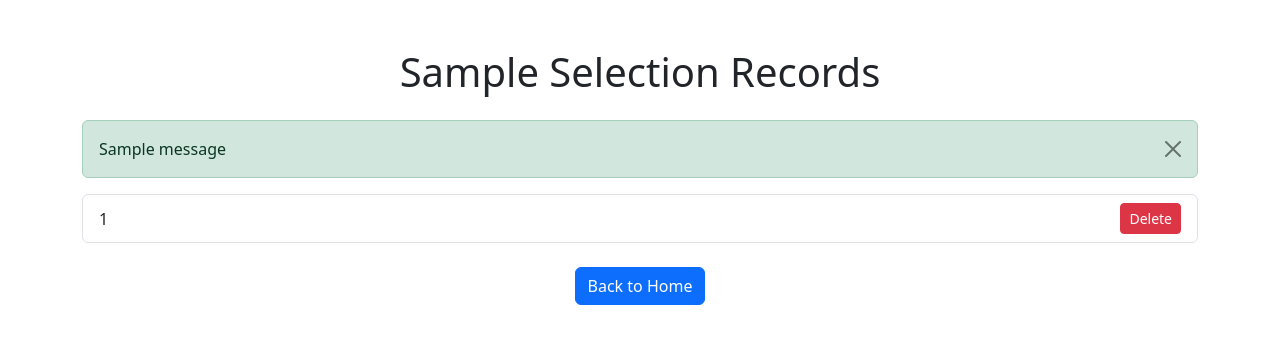
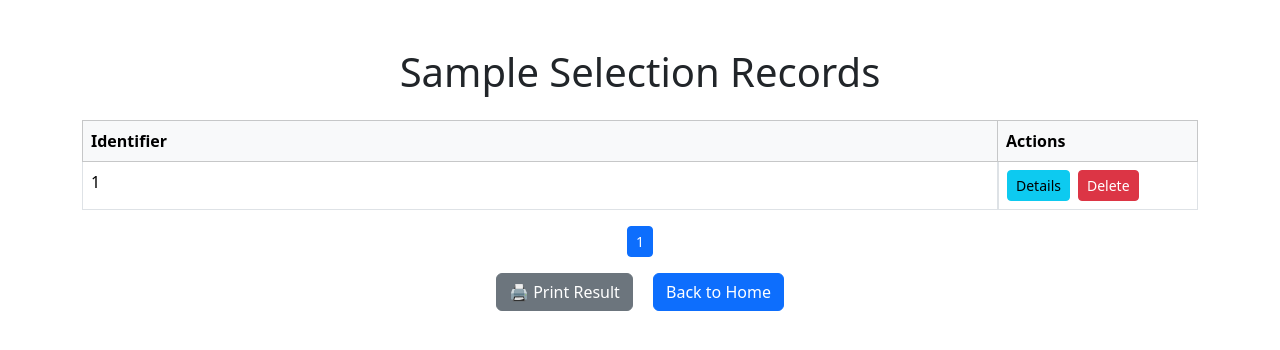
Before and after one commit to Myrilla-ux/AI_group_project, a Flask app: page /results in a window 1280 px wide. Shown: the top 350 px of the page. Run offline with Flask 3, Linux system fonts and the light colour scheme; tables that the repository leaves empty or names only in its code hold one stand-in row (values such as "Sample post"); one stand-in notice (Sample message) is shown; some libraries are stand-ins or nearby versions.

Commit message:
✨ 更新算法逻辑、修复数据库字段读取、改进前端显示

```diff
--- a/flask_demo/app.py
+++ b/flask_demo/app.py
@@ -6,14 +6,15 @@ import random
 import time
 
 app = Flask(__name__)
-app.secret_key = 'your-secret-key'  # ✅ 启用 flash 功能
+app.secret_key = 'your-secret-key'
 
-# ✅ 用于缓存最近一次执行的 result_matrix
+# ✅ 用于缓存最近一次执行的结果
 last_result_matrix = None
+last_random_numbers = []
 
 @app.route('/', methods=['GET', 'POST'])
 def index():
-    global last_result_matrix
+    global last_result_matrix, last_random_numbers
 
     result = None
     value_input = ''
@@ -32,11 +33,13 @@ def index():
 
             if action == 'clear':
                 last_result_matrix = None
+                last_random_numbers = []
                 return render_template("index.html",
                                        result=None,
                                        value_input='',
                                        input_n_values=[])
 
+            # 获取 n 的值
             if n_mode == 'random':
                 random_numbers = random.sample(range(1, m + 1), n)
                 input_n_values = []
@@ -51,25 +54,36 @@ def index():
                     n=n, k=k, j=j, s=s, random_numbers=random_numbers, t=at_least_s
                 )
                 last_result_matrix = result_matrix
+                last_random_numbers = random_numbers
 
                 result = {
                     'answers': [
                         f"Running time: {total_time:.6f} seconds",
                         f"Sample size: {len(result_matrix)}"
-                    ] + [f"results{i}: {' '.join(map(str, row))}" for i, row in enumerate(result_matrix)]
+                    ] + [f"results{i+1}: {' '.join(map(str, row))}" for i, row in enumerate(result_matrix)]
                 }
 
             elif action == 'store':
-                if last_result_matrix:
-                    identifier = f"{m}-{n}-{k}-{j}-{s}-{at_least_s}"
-                    save_to_db(identifier, last_result_matrix)
+                if last_result_matrix is None:
+                    flash("⚠️ Please execute the algorithm before storing.", "warning")
+                    return render_template("index.html", result=None,
+                                           value_input=value_input,
+                                           input_n_values=input_n_values)
+
+                optimal_count = len(last_result_matrix)
+                identifier = f"{m}-{n}-{k}-{j}-{s}-{at_least_s}-{optimal_count}"
+
+                try:
+                    save_to_db(identifier, last_result_matrix, last_random_numbers)
                     result = {
-                        'answers': [f"Stored to DB with ID: {identifier}"]
+                        'answers': [
+                            f"✅ Stored to DB with ID: {identifier}",
+                            f"Total optimal groups: {optimal_count}"
+                        ]
                     }
-                else:
-                    result = {
-                        'answers': ["No result to store. Please run Execute first."]
-                    }
+                except Exception as e:
+                    result = {'answers': [f"🔥 DB Error: {str(e)}"]}
+                    print("🔥 Store error:", e)
 
         except Exception as e:
             result = {
@@ -91,11 +105,10 @@ def delete_record():
     record_id = request.form.get('id')
     if record_id:
         delete_result_by_id(record_id)
-        flash(f"Deleted record ID: {record_id}")
+        flash(f"✅ Deleted record ID: {record_id}")
     else:
         flash("Error: Missing record ID")
     return redirect(url_for('show_results'))
 
-
 if __name__ == '__main__':
     app.run(debug=True, host='0.0.0.0', port=5050)
--- a/flask_demo/templates/results.html
+++ b/flask_demo/templates/results.html
@@ -5,13 +5,6 @@
   <title>Sample Selection Records</title>
   <link href="https://cdn.jsdelivr.net/npm/bootstrap@5.3.3/dist/css/bootstrap.min.css" rel="stylesheet">
   <style>
-    .param-button {
-      cursor: pointer;
-      text-align: left;
-    }
-    .param-button:hover {
-      background-color: #f1f1f1;
-    }
     .group-display {
       margin-top: 30px;
       background-color: #f8f9fa;
@@ -22,62 +15,135 @@
     pre {
       white-space: pre-wrap;
     }
+    @media print {
+      button, .pagination, .btn-primary, .btn-danger {
+        display: none !important;
+      }
+    }
   </style>
 </head>
 <body>
 <div class="container my-5">
   <h1 class="mb-4 text-center">Sample Selection Records</h1>
 
-    <!-- ✅ 删除成功提示 -->
-    {% with messages = get_flashed_messages() %}
-      {% if messages %}
-        <div class="alert alert-success alert-dismissible fade show" role="alert">
-          {{ messages[0] }}
-          <button type="button" class="btn-close" data-bs-dismiss="alert" aria-label="Close"></button>
-        </div>
-      {% endif %}
-    {% endwith %}
-
   {% if records %}
-      <div class="list-group">
-        {% for row in records %}
-          <div class="list-group-item d-flex justify-content-between align-items-center">
-            <!-- 点击展示 -->
-            <div class="param-button flex-grow-1" onclick="showGroup('{{ row[1] | escape }}', `{{ row[2] | escape }}`)">
-              {{ row[1] }}
-            </div>
-            <!-- 删除按钮 -->
-            <form method="post" action="/delete_record" onsubmit="return confirm('Are you sure you want to delete this record?');">
-              <input type="hidden" name="id" value="{{ row[0] }}">
-              <button class="btn btn-danger btn-sm">Delete</button>
-            </form>
-          </div>
-        {% endfor %}
+    <div class="table-responsive">
+      <table class="table table-bordered table-hover">
+        <thead class="table-light">
+          <tr>
+            <th>Identifier</th>
+            <th style="width: 200px;">Actions</th>
+          </tr>
+        </thead>
+        <tbody id="table-body"></tbody>
+      </table>
     </div>
 
     <!-- 展示区域 -->
     <div id="group-container" class="group-display d-none">
       <h5><strong>Selected Parameter Set:</strong> <span id="param-title"></span></h5>
-        <hr>
+      <p><strong>n Values:</strong> <span id="n-values"></span></p>
+      <p><strong>Optimal Groups:</strong></p>
       <pre id="group-content"></pre>
     </div>
   {% else %}
     <div class="alert alert-warning">No records found.</div>
   {% endif %}
 
-    <div class="text-center mt-4">
-      <a href="/" class="btn btn-primary">Back to Home</a>
+  <!-- 分页控件放在按钮上面 -->
+<ul class="pagination pagination-sm mb-3 justify-content-center" id="pagination"></ul>
+
+<!-- 底部按钮区 -->
+<div class="text-center mt-2">
+  <button class="btn btn-secondary" onclick="printGroup()">🖨️ Print Result</button>
+  <a href="/" class="btn btn-primary ms-3">Back to Home</a>
 </div>
 
+
+  <!-- 后端数据 -->
+  <script type="application/json" id="records-json">
+    {{ records | tojson | safe }}
+  </script>
+
   <script>
-      function showGroup(param, groupData) {
-        const title = document.getElementById('param-title');
-        const content = document.getElementById('group-content');
-        const container = document.getElementById('group-container');
+    let records = [];
+    let currentPage = 1;
+    const pageSize = 7;  // ✅ 每页显示 7 条
 
-        title.textContent = param;
-        content.textContent = groupData.replaceAll(',', ', ');
-        container.classList.remove('d-none');
+    window.onload = () => {
+      const jsonData = document.getElementById('records-json');
+      if (jsonData) {
+        records = JSON.parse(jsonData.textContent);
+        renderPage(1);
+      }
+    };
+
+    function renderPage(page) {
+      currentPage = page;
+      const start = (page - 1) * pageSize;
+      const end = start + pageSize;
+      const pageRecords = records.slice(start, end);
+      const tbody = document.getElementById("table-body");
+      tbody.innerHTML = "";
+
+      pageRecords.forEach(row => {
+        const [id, identifier, optimal_groups, n_values, sample_groups] = row;
+
+        const tr = document.createElement("tr");
+
+        const tdActions = document.createElement("td");
+        tdActions.className = 'd-flex gap-2';
+
+        const detailBtn = document.createElement("button");
+        detailBtn.className = "btn btn-sm btn-info";
+        detailBtn.textContent = "Details";
+        detailBtn.onclick = () => showDetails(identifier, sample_groups, n_values);
+
+
+        const deleteForm = document.createElement("form");
+        deleteForm.method = "post";
+        deleteForm.action = "/delete_record";
+        deleteForm.onsubmit = () => confirm("Are you sure you want to delete this record?");
+        deleteForm.innerHTML = `<input type="hidden" name="id" value="${id}">
+          <button class="btn btn-sm btn-danger">Delete</button>`;
+
+        tdActions.appendChild(detailBtn);
+        tdActions.appendChild(deleteForm);
+
+        tr.innerHTML = `<td>${identifier}</td>`;
+        tr.appendChild(tdActions);
+        tbody.appendChild(tr);
+      });
+
+      renderPagination();
+    }
+
+    function renderPagination() {
+      const totalPages = Math.ceil(records.length / pageSize);
+      const pagination = document.getElementById("pagination");
+      pagination.innerHTML = "";
+      for (let i = 1; i <= totalPages; i++) {
+        const li = document.createElement("li");
+        li.className = `page-item ${i === currentPage ? 'active' : ''}`;
+        li.innerHTML = `<a class="page-link" href="#" onclick="renderPage(${i})">${i}</a>`;
+        pagination.appendChild(li);
+      }
+    }
+
+    function showDetails(identifier, groups, n_values) {
+      document.getElementById('param-title').textContent = identifier;
+      document.getElementById('n-values').textContent = (n_values || 'N/A').split(',').join(', ');
+      document.getElementById('group-content').textContent = groups;
+      document.getElementById('group-container').classList.remove('d-none');
+    }
+
+    function printGroup() {
+      const content = document.getElementById('group-container').innerHTML;
+      const original = document.body.innerHTML;
+      document.body.innerHTML = `<div style="padding: 30px; font-family: sans-serif;">${content}</div>`;
+      window.print();
+      document.body.innerHTML = original;
+      window.location.reload();
     }
   </script>
 
```
Also changed, not shown: flask_demo/db_utils.py (+74 -7 lines), flask_demo/saved_results.csv (added, +28 -0 lines), flask_demo/templates/index.html (+6 -5 lines). Lines whose indentation alone changed are shown as unchanged.
